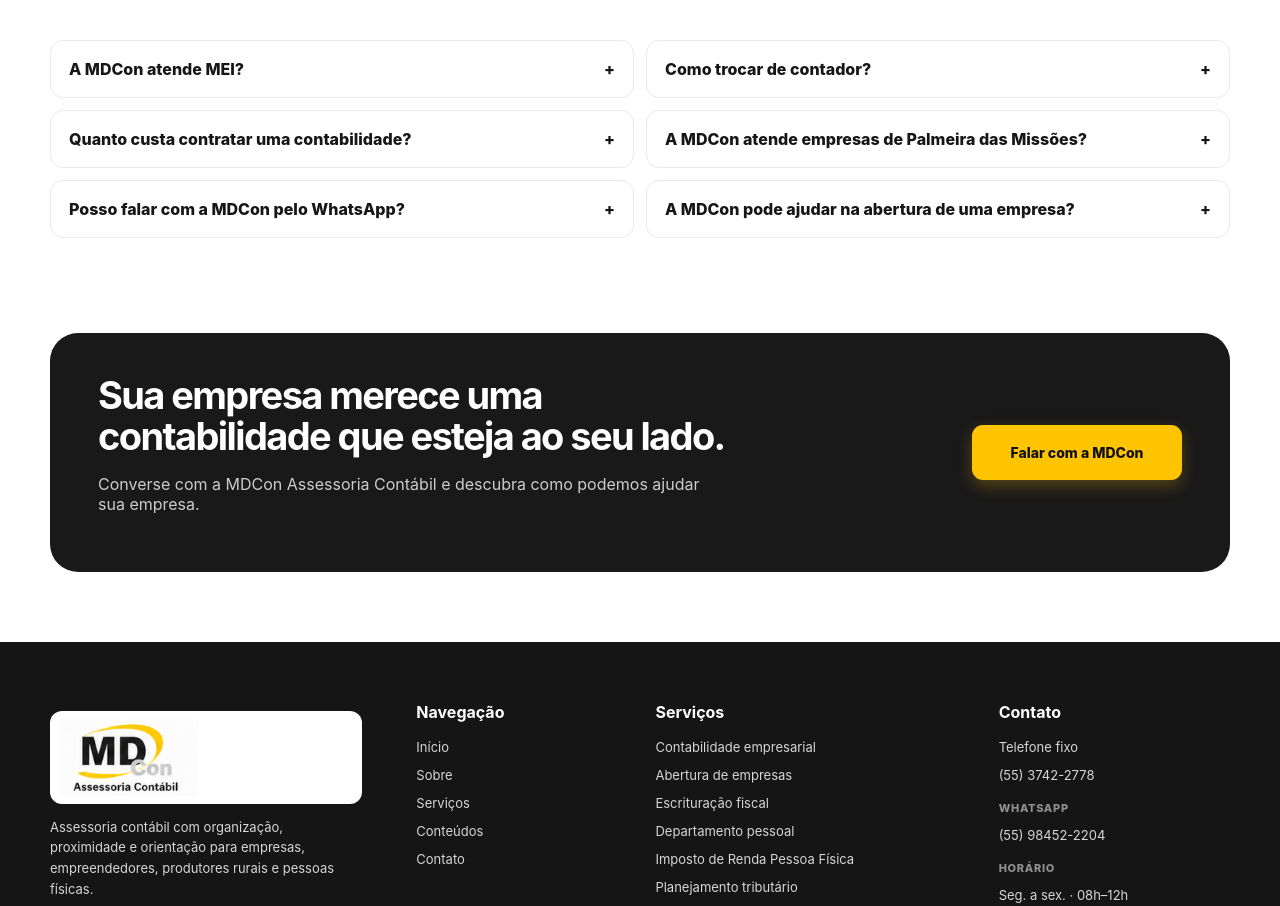
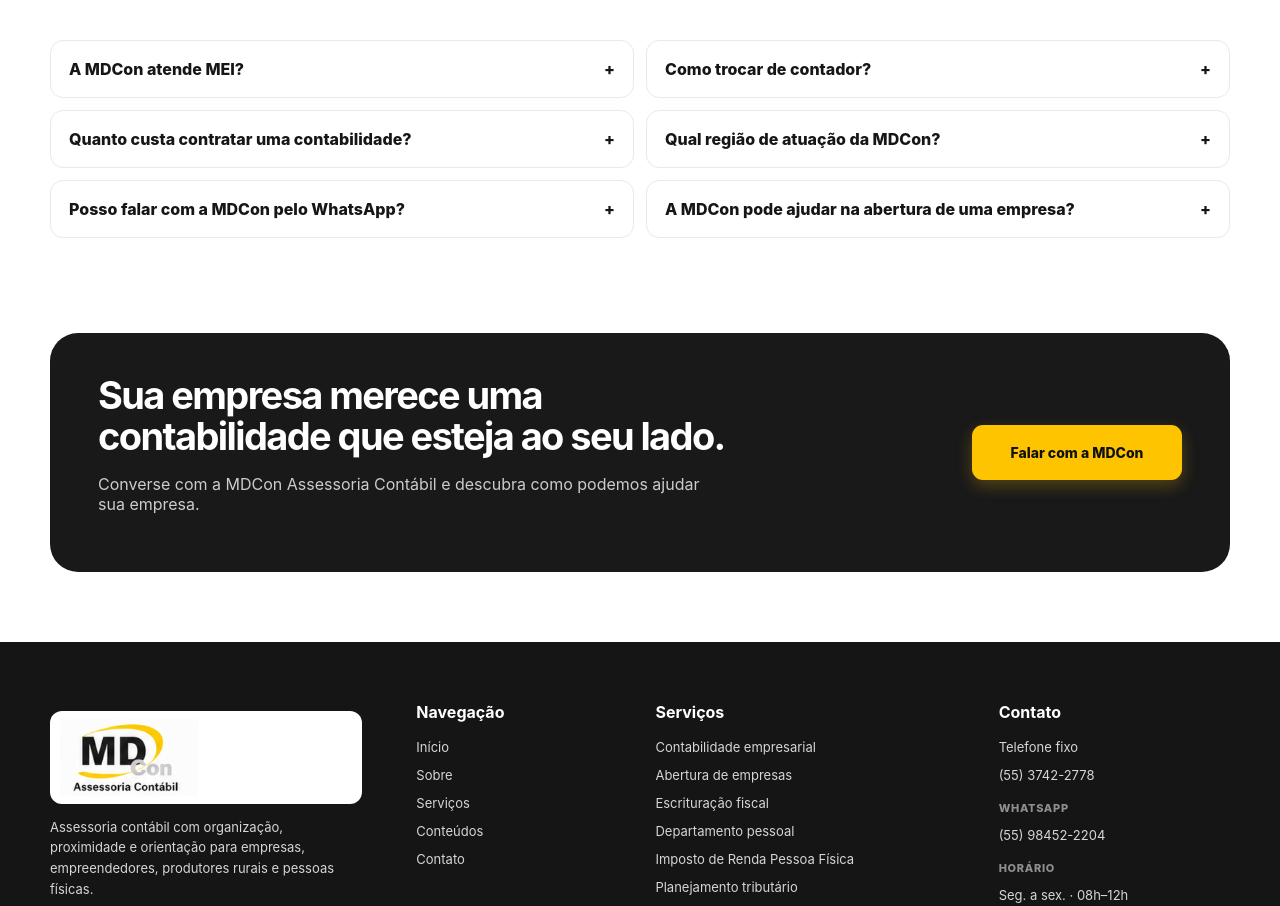
Before and after one commit to cestarifcc-glitch/mdcon-site-oficial, a Next.js app: page / in a window 1280 px wide. Shown: the part 4170-5076 px from the top of the page. Built offline with nearby package versions, Linux system fonts and the light colour scheme.

Commit message:
Add files via upload

```diff
--- a/app/page.tsx
+++ b/app/page.tsx
@@ -44,7 +44,7 @@
   ['A MDCon atende MEI?','A MDCon pode orientar empreendedores conforme os serviços contratados e a necessidade de cada negócio.'],
   ['Como trocar de contador?','A troca pode ser organizada de forma segura, com levantamento das informações necessárias e transição dos documentos contábeis.'],
   ['Quanto custa contratar uma contabilidade?','O valor depende do perfil da empresa, regime tributário, movimentação e serviços necessários. A MDCon avalia cada caso antes da proposta.'],
-  ['A MDCon atende empresas de Palmeira das Missões?','Sim. A MDCon está em Palmeira das Missões — RS e atende empresas de todo o Brasil.'],
+  ['Qual região de atuação da MDCon?','A MDCon está localizada em Palmeira das Missões–RS e atende clientes em todo o Brasil.'],
   ['Posso falar com a MDCon pelo WhatsApp?','Sim. O atendimento pelo WhatsApp está disponível no número (55) 98452-2204.'],
   ['A MDCon pode ajudar na abertura de uma empresa?','Entre em contato para que a equipe entenda o seu caso e confirme a solução adequada.']
 ];
```
